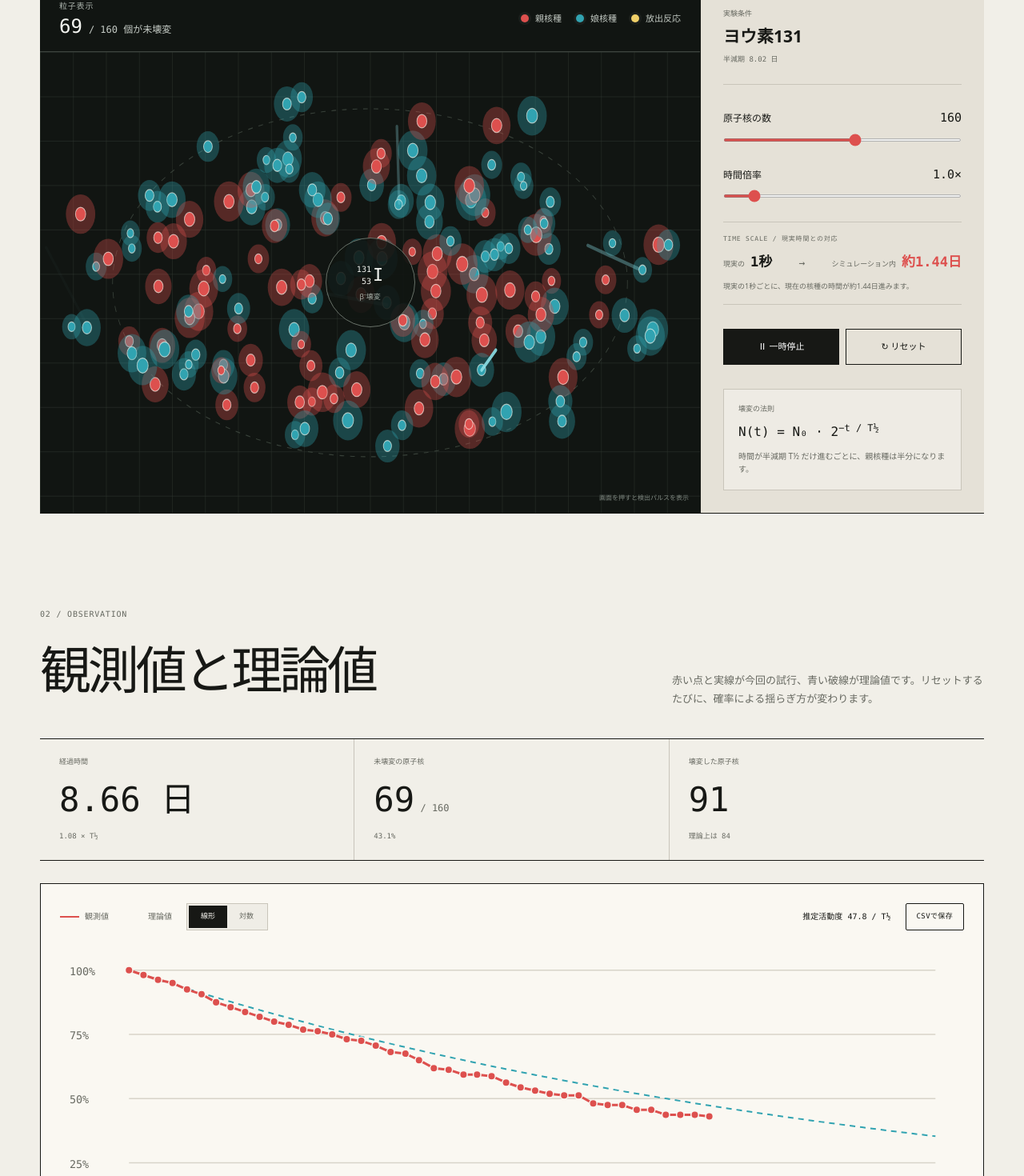
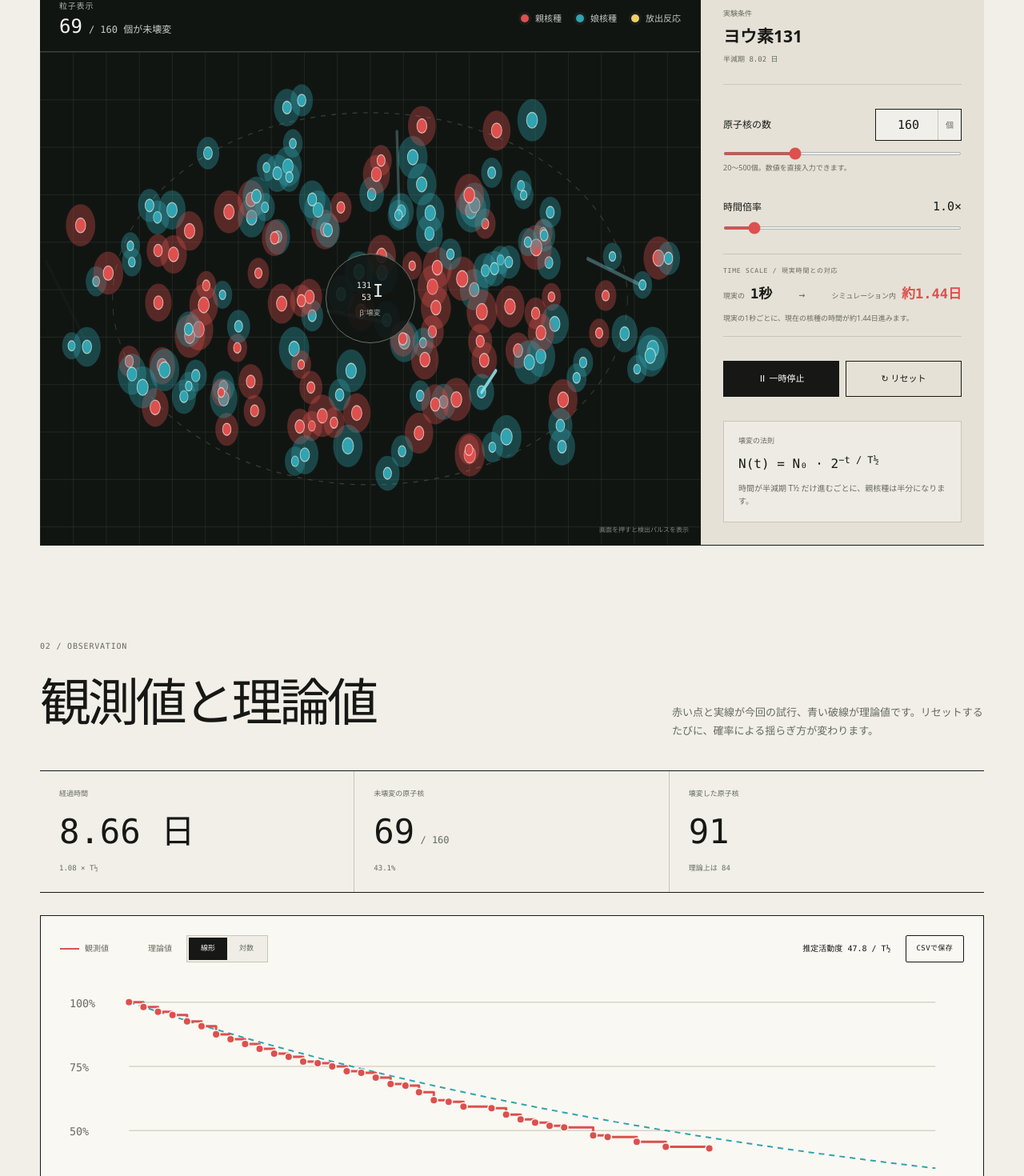
Before and after one commit to shymohn99/nuclear-decay-lab, a Next.js app: page / in a window 1280 px wide. Shown: the part 1285-2755 px from the top of the page at 80% size. Built offline with nearby package versions, Linux system fonts and the light colour scheme.

Commit message:
粒子数入力と長時間グラフを改善 (#7)
粒子数の直接入力と範囲拡張を追加し、観測履歴を間引かず階段状に描画する。

```diff
--- a/app/globals.css
+++ b/app/globals.css
@@ -1261,6 +1261,53 @@ footer a:focus-visible {
   font-size: 15px;
 }
 
+.control-field-heading {
+  display: flex;
+  align-items: center;
+  justify-content: space-between;
+  gap: 16px;
+  font-size: 12px;
+}
+
+.number-input {
+  display: grid;
+  grid-template-columns: minmax(62px, 78px) auto;
+  align-items: center;
+  overflow: hidden;
+  border: 1px solid var(--ink);
+  background: rgba(255, 255, 255, 0.46);
+}
+
+.number-input input {
+  width: 100%;
+  height: 38px;
+  padding: 0 8px;
+  border: 0;
+  border-right: 1px solid var(--line);
+  outline: 0;
+  background: transparent;
+  font-family: var(--mono);
+  font-size: 15px;
+  text-align: right;
+}
+
+.number-input input:focus-visible {
+  box-shadow: inset 0 0 0 2px rgb(var(--parent-rgb));
+}
+
+.number-input span {
+  padding: 0 9px;
+  color: var(--muted);
+  font-size: 10px;
+}
+
+.particle-count-field > small {
+  margin-top: -5px;
+  color: var(--muted);
+  font-size: 9px;
+  line-height: 1.5;
+}
+
 input[type="range"] {
   width: 100%;
   height: 4px;
--- a/app/page.tsx
+++ b/app/page.tsx
@@ -578,9 +578,10 @@ function getChainStageColor(index: number, total: number) {
 }
 
 const SIMULATED_HALF_LIVES_PER_SECOND = 0.18;
-const HISTORY_INTERVAL = 0.025;
-const MAX_HISTORY_POINTS = 320;
 const VISUAL_UPDATE_INTERVAL_MS = 140;
+const MIN_ATOM_COUNT = 20;
+const MAX_ATOM_COUNT = 500;
+const ATOM_COUNT_STEP = 10;
 
 function seededRandom(seed: number) {
   let value = seed >>> 0;
@@ -658,13 +659,8 @@ function appendHistoryPoint(
   points: HistoryPoint[],
   point: HistoryPoint,
 ): HistoryPoint[] {
-  const appended = [...points, point];
-  if (appended.length <= MAX_HISTORY_POINTS) return appended;
-
-  const lastIndex = appended.length - 1;
-  return appended.filter(
-    (_, index) => index === 0 || index === lastIndex || index % 2 === 0,
-  );
+  if (points.at(-1)?.remaining === point.remaining) return points;
+  return [...points, point];
 }
 
 function NuclideSymbol({
@@ -1003,7 +999,6 @@ export default function Home() {
   const burstsRef = useRef<Burst[]>([]);
   const elapsedRef = useRef(0);
   const historyRef = useRef<HistoryPoint[]>([{ t: 0, remaining: 160 }]);
-  const lastHistoryAtRef = useRef(0);
   const resetSeedRef = useRef(131);
   const burstIdRef = useRef(0);
 
@@ -1013,6 +1008,7 @@ export default function Home() {
     useState<SimulationMode>("single");
   const [catalogView, setCatalogView] = useState<CatalogView>("table");
   const [atomCount, setAtomCount] = useState(160);
+  const [atomCountInput, setAtomCountInput] = useState("160");
   const [speed, setSpeed] = useState(1);
   const [paused, setPaused] = useState(false);
   const [remaining, setRemaining] = useState(160);
@@ -1052,6 +1048,20 @@ export default function Home() {
   const daughterColor = `rgb(${preset.daughterRgb})`;
   const simulationRate = formatSimulationRate(preset, speed);
 
+  const commitAtomCount = useCallback(() => {
+    const parsed = Number(atomCountInput);
+    const nextCount = Number.isFinite(parsed)
+      ? Math.max(MIN_ATOM_COUNT, Math.min(MAX_ATOM_COUNT, Math.round(parsed)))
+      : atomCount;
+    setAtomCount(nextCount);
+    setAtomCountInput(String(nextCount));
+  }, [atomCount, atomCountInput]);
+
+  const updateAtomCount = useCallback((nextCount: number) => {
+    setAtomCount(nextCount);
+    setAtomCountInput(String(nextCount));
+  }, []);
+
   const selectSeries = useCallback((nextSeries: DecaySeries) => {
     const firstPreset = PRESETS.find((item) => item.series === nextSeries);
     setSeriesKey(nextSeries);
@@ -1080,7 +1090,6 @@ export default function Home() {
     burstsRef.current = [];
     elapsedRef.current = 0;
     historyRef.current = initialHistory;
-    lastHistoryAtRef.current = 0;
     setParticles(nextParticles.map((particle) => ({ ...particle })));
     setBursts([]);
     setHistory(initialHistory);
@@ -1176,9 +1185,7 @@ export default function Home() {
         );
         const shouldRecordHistory =
           !paused &&
-          (elapsedRef.current - lastHistoryAtRef.current >= HISTORY_INTERVAL ||
-            (currentRemaining === 0 &&
-              historyRef.current.at(-1)?.remaining !== 0));
+          currentRemaining !== historyRef.current.at(-1)?.remaining;
 
         if (shouldRecordHistory) {
           const nextHistory = appendHistoryPoint(historyRef.current, {
@@ -1186,7 +1193,6 @@ export default function Home() {
             remaining: currentRemaining,
           });
           historyRef.current = nextHistory;
-          lastHistoryAtRef.current = elapsedRef.current;
           setHistory(nextHistory);
         }
         setParticles(
@@ -1290,6 +1296,14 @@ export default function Home() {
           return `${index === 0 ? "M" : "L"} ${x.toFixed(2)} ${y.toFixed(2)}`;
         })
         .join(" ");
+    const toStepPath = (points: Array<{ t: number; value: number }>) =>
+      points
+        .map((point, index) => {
+          const { x, y } = position(point.t, point.value);
+          if (index === 0) return `M ${x.toFixed(2)} ${y.toFixed(2)}`;
+          return `H ${x.toFixed(2)} V ${y.toFixed(2)}`;
+        })
+        .join(" ");
 
     const theoretical = Array.from({ length: 100 }, (_, index) => {
       const t = (index / 99) * maxT;
@@ -1299,7 +1313,11 @@ export default function Home() {
       chartScale === "log"
         ? theoretical.filter((point) => point.value / atomCount >= logMinimum)
         : theoretical;
-    const observed = history
+    const completeHistory =
+      history.at(-1)?.t === elapsed
+        ? history
+        : [...history, { t: elapsed, remaining }];
+    const observed = completeHistory
       .filter(
         (point) =>
           point.t <= maxT &&
@@ -1314,7 +1332,7 @@ export default function Home() {
 
     return {
       theoreticalPath: toPath(visibleTheoretical),
-      observedPath: toPath(observed),
+      observedPath: toStepPath(observed),
       observedPoints: observed
         .filter(
           (_, index) =>
@@ -1338,7 +1356,7 @@ export default function Home() {
       plotWidth,
       plotHeight,
     };
-  }, [atomCount, chartScale, elapsed, history]);
+  }, [atomCount, chartScale, elapsed, history, remaining]);
 
   return (
     <main
@@ -1762,18 +1780,44 @@ export default function Home() {
               </small>
             </div>
 
-            <label className="control-field">
-              <span>原子核の数 <output>{atomCount}</output></span>
+            <div className="control-field particle-count-field">
+              <div className="control-field-heading">
+                <label htmlFor="atom-count-input">原子核の数</label>
+                <div className="number-input">
+                  <input
+                    id="atom-count-input"
+                    type="number"
+                    min={MIN_ATOM_COUNT}
+                    max={MAX_ATOM_COUNT}
+                    step="1"
+                    inputMode="numeric"
+                    value={atomCountInput}
+                    onChange={(event) => setAtomCountInput(event.target.value)}
+                    onBlur={commitAtomCount}
+                    onKeyDown={(event) => {
+                      if (event.key === "Enter") event.currentTarget.blur();
+                    }}
+                    aria-describedby="atom-count-help"
+                  />
+                  <span>個</span>
+                </div>
+              </div>
               <input
                 type="range"
-                min="60"
-                max="240"
-                step="20"
+                min={MIN_ATOM_COUNT}
+                max={MAX_ATOM_COUNT}
+                step={ATOM_COUNT_STEP}
                 value={atomCount}
                 style={{ accentColor: parentColor }}
-                onChange={(event) => setAtomCount(Number(event.target.value))}
+                onChange={(event) =>
+                  updateAtomCount(Number(event.target.value))
+                }
+                aria-label="原子核の数"
               />
-            </label>
+              <small id="atom-count-help">
+                {MIN_ATOM_COUNT}〜{MAX_ATOM_COUNT}個。数値を直接入力できます。
+              </small>
+            </div>
 
             <label className="control-field">
               <span>時間倍率 <output>{speed.toFixed(1)}×</output></span>
```
Also changed, not shown: 1 other file (tests, documents, lock files or other folders).
